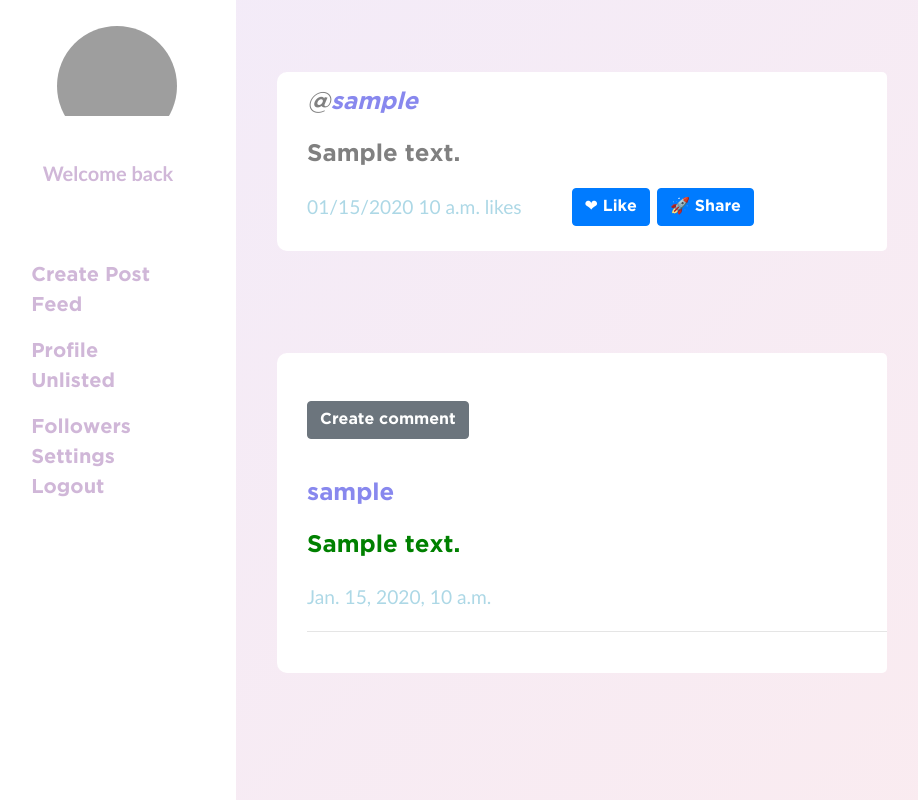
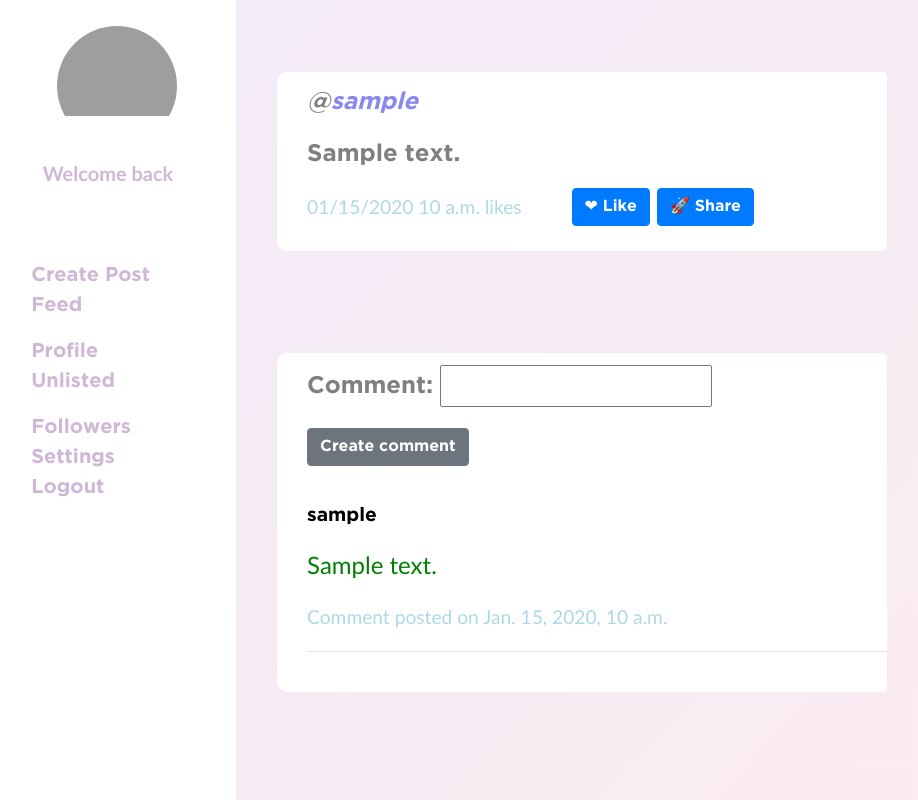
Before and after one commit to CMPUT404ProjectTeam2021W/CMPUT404W21, a Django app: page /posts/00000000-0000-0000-0000-000000000001/view_post/ in a window 1280 px wide. Shown: the whole page, without its empty margins (20-938 px from the left). Run offline with Django 3.2, Linux system fonts and the light colour scheme; tables that the repository leaves empty hold one stand-in row (values such as "Sample post"); some libraries are stand-ins or nearby versions; grey boxes are pictures that could not be loaded.

Commit message:
comments working fully

```diff
--- a/mysite/socialdist/static/socialdist/css/feed.css
+++ b/mysite/socialdist/static/socialdist/css/feed.css
@@ -343,3 +343,7 @@ textarea {
 .posts em>a {
   color: grey;
 }
+
+input#id_comment{
+  color:black;
+}
--- a/mysite/socialdist/static/socialdist/css/landing.css
+++ b/mysite/socialdist/static/socialdist/css/landing.css
@@ -26,7 +26,9 @@ p{
     position: fixed;
     top: 0;
     left: 0;
+    color: black;
 }
+
 
 
 .hermes-big{
@@ -119,13 +121,18 @@ a{
   margin-left:42vw;
   margin-top: 6%;
   opacity: 0;
+  color: black;
 }
 .link-box:hover{
   opacity: 0.6;
 }
 
 .link-box>a{
-  color: white;
+  color: black;
+}
+.pretty-bg>a:hover{
+  text-decoration:none;
+
 }
 
 .link-box-noncolor
--- a/mysite/socialdist/static/socialdist/css/signup.css
+++ b/mysite/socialdist/static/socialdist/css/signup.css
@@ -2,12 +2,23 @@
 {
   font-family: 'gotham-bold';
 }
+
 
 .signup{
   margin-top: 3%;
   width: 100%;
   height: auto;
   color:white;
+}
+
+.signup a {
+    text-decoration: none;
+    color: black;
+}
+.signup a:hover{
+  text-decoration: none;
+  color: black;
+
 }
 .signup p{
   text-align: center;
--- a/mysite/socialdist/templates/socialdist/view_post.html
+++ b/mysite/socialdist/templates/socialdist/view_post.html
@@ -66,17 +66,16 @@
 <br>
 <div class="col-md-6">
   <div class='posts'>
-    <form action="{% url 'create_comment' post.id %} " method="post">
+    <form action="{% url 'view_post' post.id %} " method="post" name ='comment_form'>
                 {% csrf_token %}
-                {{ form }}
-                <br>
-      <input type="submit" class="btn btn-secondary" value="Create comment" id="submitbtn"/>
+                {{ form.as_p }}
+                <input type="submit" class="btn btn-secondary" value="Create comment" id="submitbtn" onclick="submitForm()"/>
     </form>
     <br>
     {% if comments%}
       {% for comment in comments %}
-        <p style="color:#88e"> {{comment.author}} <br></p><p style="color:green"> {{comment.comment}} </p>
-            <small style="color:#add8e6; font-family:calibri; padding-right:45px" > {{comment.created_at}}</small>
+        <p style="color:black; font-size:0.8em"> {{comment.author}} <br></p><p style="color:green; font-family:calibri; font-weight:lighter"> {{comment.comment}} </p>
+            <small style="color:#add8e6; font-family:calibri; padding-right:45px" > Comment posted on {{comment.created_at}}</small>
             <hr>
         {% endfor %}
      {% else %}
@@ -87,4 +86,12 @@
 </div>
 </div>
 
+<script type="text/javascript">
+
+  function submitForm() {
+   var frm = document.querySelector('id_comment');
+   frm.value('');
+}
+
+</script>
 {% endblock %}
--- a/mysite/socialdist/templatetags/templatefilter.py
+++ b/mysite/socialdist/templatetags/templatefilter.py
@@ -2,5 +2,4 @@ from django.template.defaulttags import register
 
 @register.filter
 def get_item(dictionary, key):
-    print(dictionary.get(key))
     return dictionary.get(key)
--- a/mysite/socialdist/urls.py
+++ b/mysite/socialdist/urls.py
@@ -31,7 +31,6 @@ urlpatterns = [
   path('unlike/<str:post_id>/', views.unlike, name='unlike'),
   path('share/<str:post_id>/', views.share, name='share'),
   path('unshare/<str:post_id>/', views.unshare, name='unshare'),
-  path('posts/<str:post_id>/create_comment/', views.create_comment, name='create_comment'),
 
 ]
 if settings.DEBUG:
--- a/mysite/socialdist/views.py
+++ b/mysite/socialdist/views.py
@@ -106,13 +106,18 @@ def view_post(request, post_id):
         comments = Comment.objects.filter(**{'post': post_id})
     except Comment.DoesNotExist:
         comments = None
+    form = CreateCommentForm()
 
     if request.method == 'GET':
-        return render(request, 'socialdist/view_post.html', {'post':post, 'post_id': post_id, 'likes_count': likes_count,'liked': liked, 'shared_post':shared, 'comments':comments})
+        return render(request, 'socialdist/view_post.html', {'post':post, 'post_id': post_id, 'likes_count': likes_count,'liked': liked, 'shared_post':shared, 'comments':comments, 'form':form})
     if request.method == 'POST':
-        changed_text = request.POST['data']
-        Post.objects.filter(id=post_id).update(contents=changedText)
-        return render(request, 'socialdist/view_post.html', {'post':post, 'post_id': post_id, 'likes_count': likes_count,'liked': liked})
+        form = CreateCommentForm(request.POST)
+        comment = form.save(commit=False)
+        comment.author = request.user
+        comment.post = post
+        comment.save()
+        form.save()
+        return redirect(request.META['HTTP_REFERER'])
 
 
 
```
